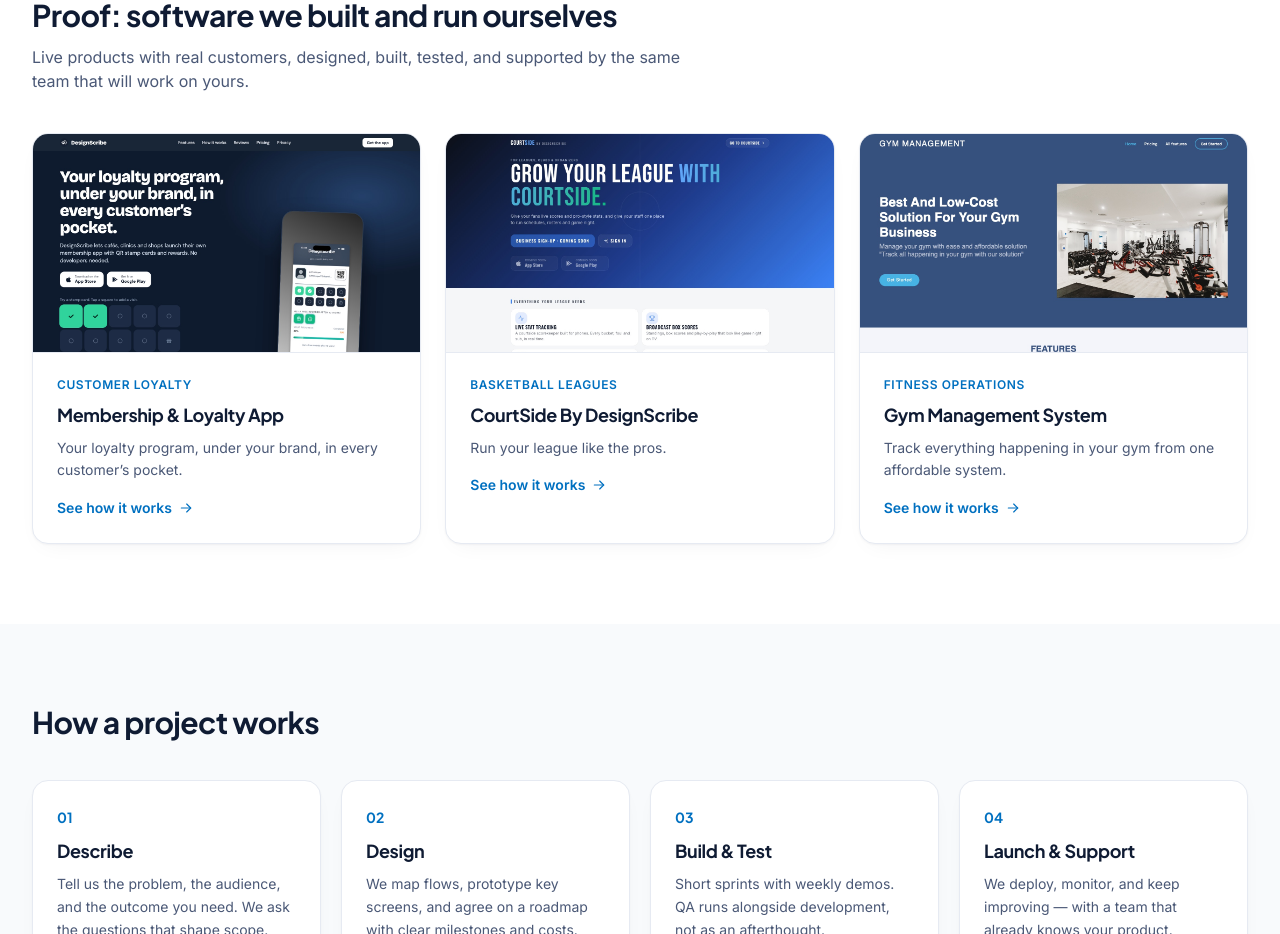
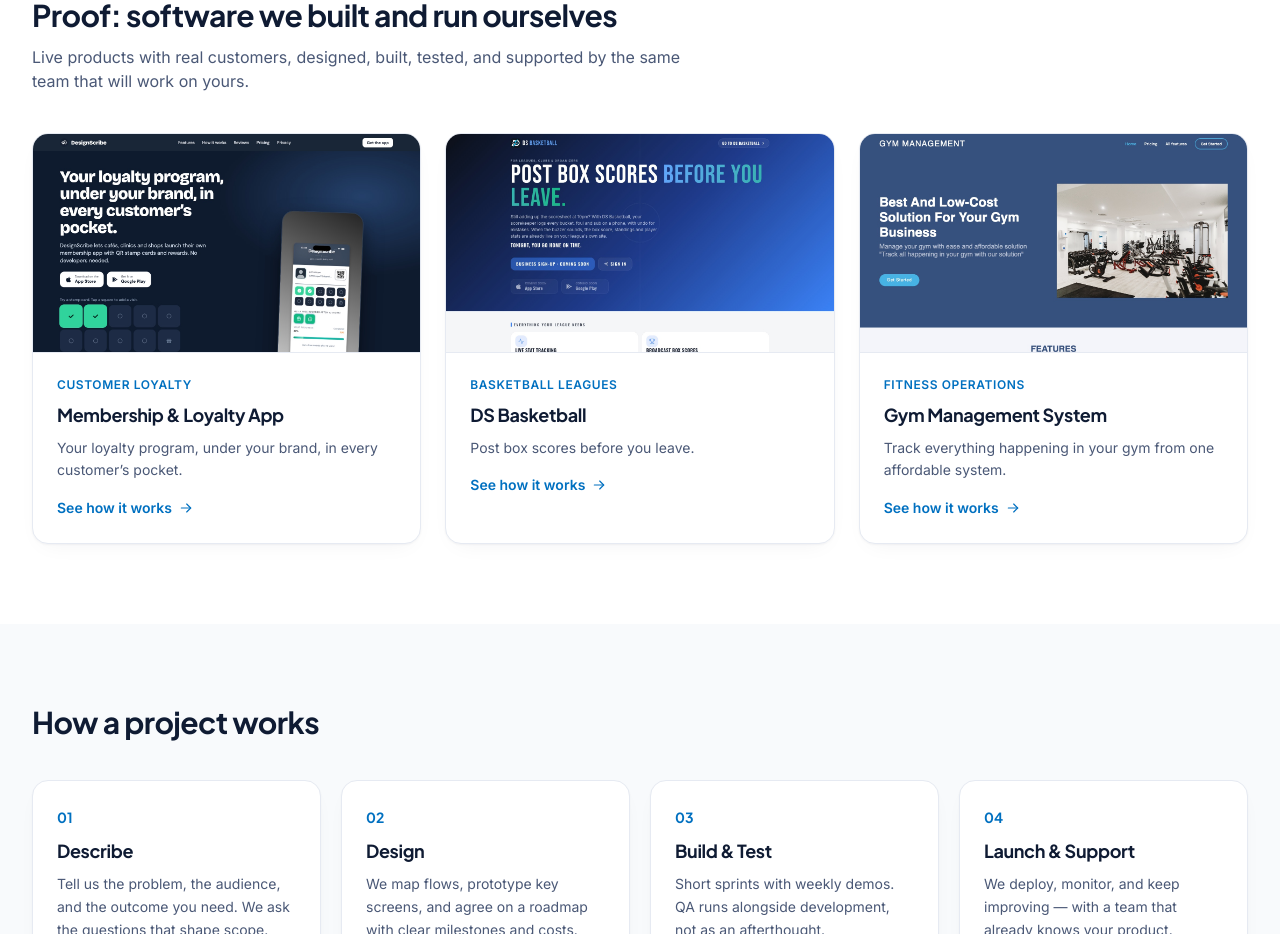
Before and after one commit to kurt112/design-scribe-website, a React (Vite) app: page /services/custom-software-development in a window 1280 px wide. Shown: the part 1600-2534 px from the top of the page. Built offline with nearby package versions, Linux system fonts and the light colour scheme.

Commit message:
update keywords

```diff
--- a/src/data/pages.js
+++ b/src/data/pages.js
@@ -57,7 +57,7 @@
             {title: 'Companion mobile apps', desc: 'iOS and Android apps that share the same accounts and data as the web platform.'},
         ],
         faqs: [
-            {q: 'Have you built SaaS products before?', a: 'Yes. We built and operate the Membership & Loyalty App, the Gym Management System, and CourtSide, each with live customers and paid plans.'},
+            {q: 'Have you built SaaS products before?', a: 'Yes. We built and operate the Membership & Loyalty App, the Gym Management System, and DS Basketball, each with live customers and paid plans.'},
             {q: 'Can you help me launch an MVP first?', a: 'Yes. We help you choose the smallest feature set that proves the idea, ship it, and plan the next releases from real usage.'},
         ],
     },
@@ -199,15 +199,16 @@
             {q: 'How much does it cost?', a: 'Plans start at ₱500 per month.'},
         ],
     },
-    courtside: {
-        metaTitle: 'CourtSide Basketball League Software | DesignScribe',
-        metaDescription: 'Live stats, box scores, standings, and schedules for basketball leagues, clubs, and associations. Free plan; paid from ₱9,990/year.',
+    'ds-basketball': {
+        metaTitle: 'Basketball League Management App | DS Basketball',
+        metaDescription: 'Automate your basketball league: live stat tracking, instant box scores, standings, and player stats for leagues and clubs. Free plan available.',
         audience: ['League organizers', 'Basketball clubs', 'Sports associations'],
         appCategory: 'SportsApplication',
         offer: {price: '0', note: 'Free plan available; paid plans from ₱9,990/year'},
         faqs: [
+            {q: 'What does DS Basketball automate for my league?', a: 'Scorekeepers log each basket, foul, and substitution on a phone during the game. Box scores, standings, and player season stats update automatically, so nothing needs to be tallied or posted after the final buzzer.'},
             {q: 'Can scorekeepers track stats from a phone?', a: 'Yes. Scorekeepers record live stats from a phone at the court, and fans see box scores and play-by-play as the game happens.'},
-            {q: 'Can different staff have different access?', a: 'Yes. CourtSide has separate roles for owners, admins, and scorekeepers.'},
+            {q: 'Can different staff have different access?', a: 'Yes. DS Basketball has separate roles for owners, admins, and scorekeepers.'},
             {q: 'Is there a free plan?', a: 'Yes. A free plan is available, and paid plans start at ₱9,990 per year.'},
         ],
     },
--- a/src/data/site.js
+++ b/src/data/site.js
@@ -156,11 +156,11 @@
         image: '/products/membership-app.jpg',
     },
     {
-        id: 'courtside',
-        name: 'CourtSide By DesignScribe',
+        id: 'ds-basketball',
+        name: 'DS Basketball',
         category: 'Basketball leagues',
-        tagline: 'Run your league like the pros.',
-        desc: 'League software for organizers, clubs, and associations — live scores and pro-style stats for fans, and one place for staff to run schedules, rosters, and game night.',
+        tagline: 'Post box scores before you leave.',
+        desc: 'League software for organizers, clubs, and associations. Scorekeepers log every bucket, foul, and sub on a phone, and box scores, standings, and player stats go live on your league’s own site the moment the buzzer sounds.',
         features: [
             'Live stat tracking from a phone, courtside',
             'Broadcast-style box scores, standings, and play-by-play',
@@ -169,7 +169,7 @@
         ],
         pricing: 'Free plan available · paid plans from ₱9,990/year',
         url: 'https://design-scribe-basketball.web.app/',
-        image: '/products/courtside.jpg',
+        image: '/products/ds-basketball.jpg',
     },
     {
         id: 'gym-management',
@@ -207,7 +207,7 @@
     { label: 'Products', hint: 'Our SaaS products', to: '/products', keywords: 'saas apps product portfolio demo subscribe avail ready-made' },
     { label: 'Membership & Loyalty App', hint: 'Product', to: '/products/membership-app', keywords: 'loyalty rewards stamp card qr cafe clinic shop' },
     { label: 'Gym Management System', hint: 'Product', to: '/products/gym-management', keywords: 'gym fitness rfid attendance classes membership' },
-    { label: 'CourtSide', hint: 'Product', to: '/products/courtside', keywords: 'basketball league sports scores stats box score teams players' },
+    { label: 'DS Basketball', hint: 'Product', to: '/products/ds-basketball', keywords: 'basketball league sports scores stats box score teams players courtside' },
     { label: 'Members', hint: 'Meet the team', to: '/members', keywords: 'team people staff' },
     { label: 'Contact us', hint: 'Start a project', to: '/contact-us', keywords: 'email quote get started message' },
     { label: 'Privacy Policy', hint: 'Legal', to: '/privacy', keywords: 'privacy data legal' },
--- a/src/services/ServicePage.jsx
+++ b/src/services/ServicePage.jsx
@@ -14,7 +14,7 @@
 const AUDIENCES = [
     ...INDUSTRY_PAGES.map(i => ({label: i.name, to: `/industries/${i.slug}`})),
     {label: 'Gyms & Fitness', to: '/products/gym-management'},
-    {label: 'Sports Leagues', to: '/products/courtside'},
+    {label: 'Sports Leagues', to: '/products/ds-basketball'},
 ];
 
 export default function ServicePage() {
```
Also changed, not shown: firebase.json, public/products/courtside.jpg (deleted), public/products/ds-basketball.jpg (added).
